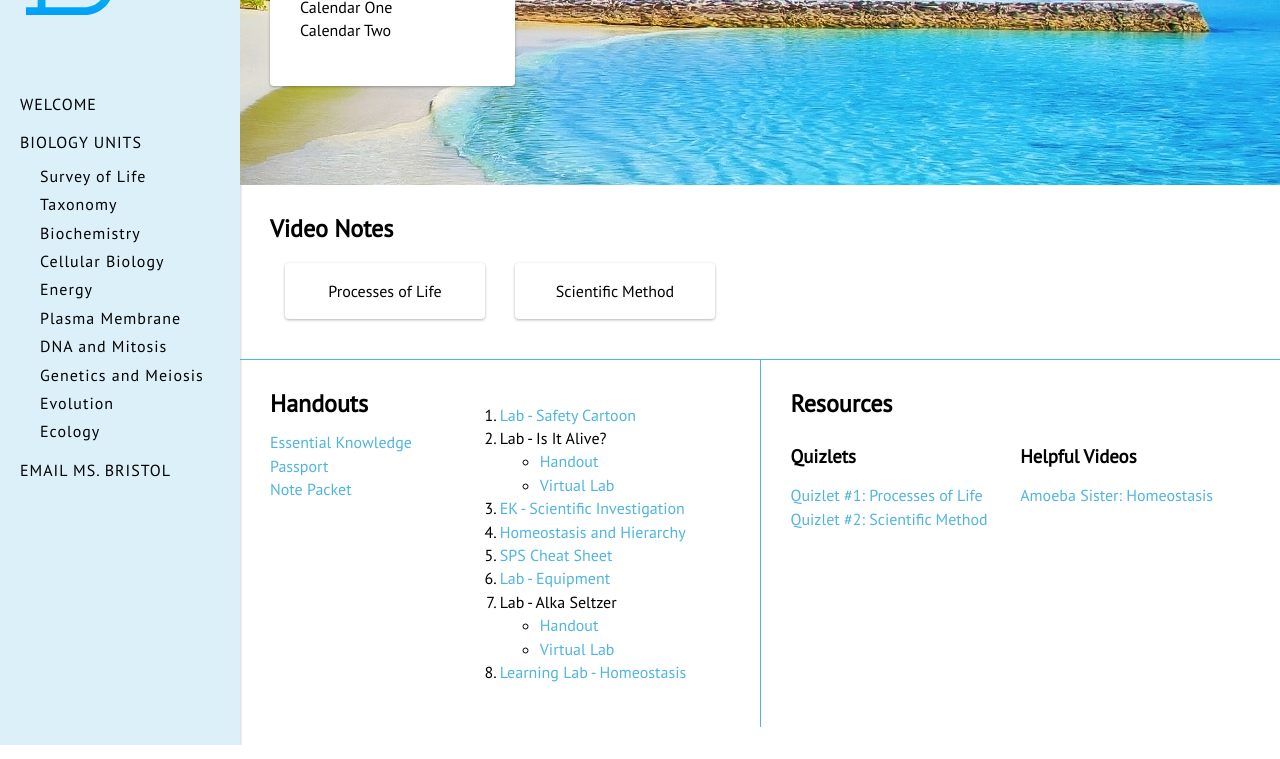
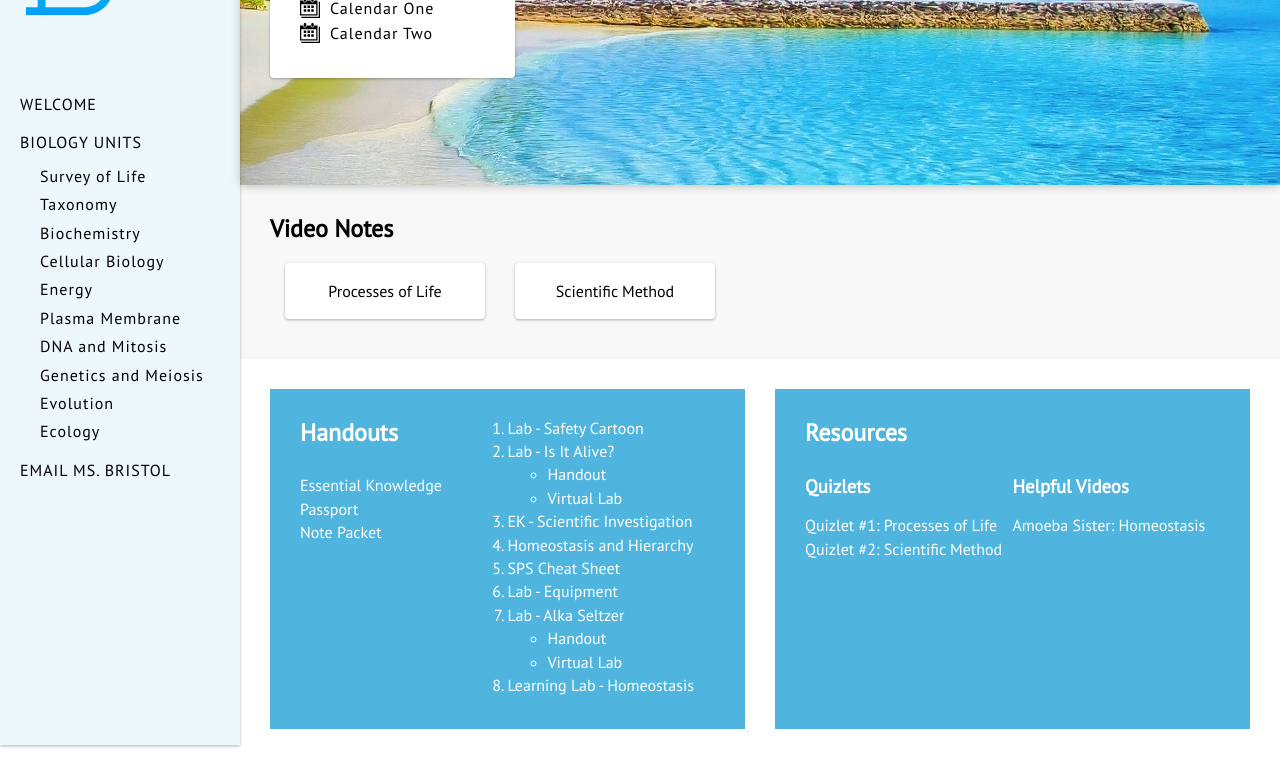
Before and after one commit to harkshark/bristol-bio, a website: page units/survey-of-life.html in a window 1280 px wide. Shown: the part 115-874 px from the top of the page. Drawn offline with Linux system fonts and the light colour scheme.

Commit message:
Unit template complete

```diff
--- a/style/app.css
+++ b/style/app.css
@@ -1,15 +1,6 @@
 #app {
   height: 100%;
   display: flex;
-}
-
-#app > aside {
-  background-color: rgba(80, 181, 222, 0.2);
-  box-shadow: 0px 1px 3px 0px rgba(0, 0, 0, 0.3);
-  flex-grow: 0;
-  height: 100%;
-  min-width: 200px;
-  padding: 30px 20px;
 }
 
 #app > main.home {
@@ -22,81 +13,20 @@ p {
 }
 
 a {
-  color: rgb(80, 181, 222);
+  color: white; /* rgb(80, 181, 222) */
   text-decoration: none;
   padding-bottom: 2px;
 }
 
 a:hover {
-  color: rgba(80, 181, 222, 0.8);
+  border-bottom: 1px solid rgba(255, 255, 255, 0.8);
+  color: rgba(255, 255, 255, 0.8);
 }
 
 main.unit {
   width: 100%;
   position: relative;
   height: 100%;
-}
-
-.logo {
-  height: 100px;
-  margin: 0 0 80px 0;
-  width: 100px;
-}
-
-.menu > ul {
-  list-style-type: none;
-  padding: 0;
-}
-
-.menu > ul > li {
-  margin-bottom: 20px;
-}
-
-.menu > ul > li > a {
-  text-transform: uppercase;
-}
-
-ul.sub-menu {
-  list-style-type: none;
-  margin-top: 15px;
-  padding-left: 20px;
-}
-
-ul.sub-menu > li {
-  margin-bottom: 10px;
-}
-
-.menu a {
-  /*padding-bottom: 2px;*/
-  color: black;
-  letter-spacing: 1px;
-  text-decoration: none;
-}
-
-.menu a:hover {
-  border-bottom: 1px solid magenta;
-}
-
-.banner {
-  width: 100%;
-  height: 300px;
-  position: relative;
-}
-
-.banner .hero {
-  background-image: url('../media/beach.jpg');
-  background-position: center;
-  height: 100%;
-}
-
-.banner .title {
-  background-color: white;
-  border-radius: 4px;
-  padding: 30px;
-  position: absolute;
-  top: 30px;
-  left: 30px;
-  box-shadow: 0px 1px 3px 0px rgba(0, 0, 0, 0.3);
 }
 
 .hero {
@@ -148,42 +78,9 @@ ul.sub-menu > li {
   text-align: center;
 }
 
-.video-notes {
-  padding: 30px;
-}
-
 .tile.video {
   width: 200px;
 }
-
-.other {
-  border-top: 1px solid rgb(80, 181, 222);
-  display: flex;
-}
-
-.other > div {
-  padding: 30px;
-  width: 50%;
-}
-
-.handouts {
-  border-right: 1px solid rgb(80, 181, 222);
-  display: flex;
-}
-
-.handouts > div {
-  width: 50%;
-}
-
-.resources {
-  display: flex;
-}
-
-.resources > div {
-  width: 50%;
-}
-
-
 
 
 
@@ -200,6 +97,7 @@ ul.no-bullet > li {
 
 ol {
   padding: 0;
+  margin: 0;
 }
 
 ol li {
--- /dev/null
+++ b/style/sidebar.css
@@ -0,0 +1,48 @@
+
+.sidebar {
+  background-color: rgba(80, 181, 222, 0.1);
+  box-shadow: 0px 1px 3px 0px rgba(0, 0, 0, 0.3);
+  flex-grow: 0;
+  height: 100%;
+  min-width: 200px;
+  padding: 30px 20px;
+  z-index: 10;
+}
+
+.sidebar a {
+  color: black;
+  letter-spacing: 1px;
+  text-decoration: none;
+}
+
+.sidebar a:hover {
+  color: black;
+  border-bottom: 1px solid magenta;
+}
+
+.sidebar .logo {
+  height: 100px;
+  margin: 0 0 80px 0;
+  width: 100px;
+}
+
+.sidebar ul.main-menu {
+  list-style-type: none;
+  padding: 0;
+}
+
+.sidebar .main-menu li {
+  margin-bottom: 20px;
+  text-transform: uppercase;
+}
+
+.sidebar .sub-menu {
+  list-style-type: none;
+  margin-top: 15px;
+  padding-left: 20px;
+}
+
+.sidebar .sub-menu li {
+  margin-bottom: 10px;
+  text-transform: none;
+}
--- /dev/null
+++ b/style/unit.css
@@ -0,0 +1,89 @@
+.banner {
+  box-shadow: 0px 1px 10px -1px rgba(0, 0, 0, 0.3);
+  height: 300px;
+  position: relative;
+  width: 100%;
+}
+
+.banner .hero {
+  background-image: url('../media/beach.jpg');
+  background-position: center;
+  height: 100%;
+}
+
+.banner .title {
+  background-color: white;
+  border-radius: 4px;
+  padding: 30px;
+  position: absolute;
+  top: 30px;
+  left: 30px;
+  box-shadow: 0px 1px 3px 0px rgba(0, 0, 0, 0.3);
+}
+
+.calendars {
+  margin-bottom: 0;
+}
+
+.calendars li {
+  align-items: center;
+  display: flex;
+}
+
+.calendars li > img {
+  height: 20px;
+  margin-right: 10px;
+  width: 20px;
+}
+
+.calendars li > a {
+  color: black;
+  letter-spacing: 1px;
+  padding-bottom: 0;
+}
+
+.calendars li > a:hover {
+  border-bottom: 1px solid magenta;
+}
+
+.video-notes {
+  background-color: #F8F8F8;
+  padding: 30px;
+}
+
+.other {
+  display: flex;
+}
+
+.other h2 {
+  margin-bottom: 30px;
+}
+
+.other h3 {
+  margin-top: 0;
+}
+
+.other > div {
+  background-color: rgb(80, 181, 222); /* #157145, #63D471, #067FD6 */
+  color: white;
+  padding: 30px;
+  margin: 30px;
+  width: 50%;
+}
+
+.handouts {
+  display: flex;
+  margin-right: 0 !important;
+}
+
+.handouts > div {
+  width: 50%;
+}
+
+.resources {
+  display: flex;
+}
+
+.resources > div {
+  width: 50%;
+}
--- a/units/survey-of-life.html
+++ b/units/survey-of-life.html
@@ -7,12 +7,15 @@
   <title>Bristol Biology 1</title>
   <link href="https://fonts.googleapis.com/css?family=PT+Sans" rel="stylesheet" />
   <link href="/style/normalize.css" rel="stylesheet" />
+  <link href="/style/sidebar.css" rel="stylesheet" />
   <link href="/style/app.css" rel="stylesheet" />
+  <link href="/style/unit.css" rel="stylesheet" />
 </head>
 
 <body>
 <div id="app">
-  <aside>
+
+  <aside class="sidebar">
     <div class="logo">
       <svg xmlns="http://www.w3.org/2000/svg" viewBox="0 0 512 512">
         <linearGradient id="a" gradientUnits="userSpaceOnUse" x1="256" y1="514" x2="256" y2="2" gradientTransform="matrix(1 0 0 -1 0 514)">
@@ -23,8 +26,8 @@
       </svg>
     </div>
 
-    <nav class="menu">
-      <ul>
+    <nav>
+      <ul class="main-menu">
         <li><a href="/index.html">Welcome</a></li>
         <li>
           <a href="#">Biology Units</a>
@@ -46,14 +49,22 @@
     </nav>
   </aside>
 
+
   <main class="unit">
+
     <div class="banner">
       <div class="hero"></div>
       <div class="title">
         <h1>Survey of Life</h1>
-        <ul class="no-bullet">
-            <li>Calendar One</li>
-            <li>Calendar Two</li>
+        <ul class="no-bullet calendars">
+            <li>
+              <img src="/media/icon-calendar.svg" />
+              <a href="#">Calendar One</a>
+            </li>
+            <li>
+              <img src="/media/icon-calendar.svg" />
+              <a href="#">Calendar Two</a>
+            </li>
         </ul>
       </div>
     </div>
@@ -71,7 +82,10 @@
       </div>
     </section>
 
+
+
     <section class="other">
+
 
 
       <div class="handouts">
@@ -108,6 +122,8 @@
       </div>
 
 
+
+
       <div>
         <h2>Resources</h2>
         <div class="resources">
```
Also changed, not shown: media/icon-calendar.svg (added).
